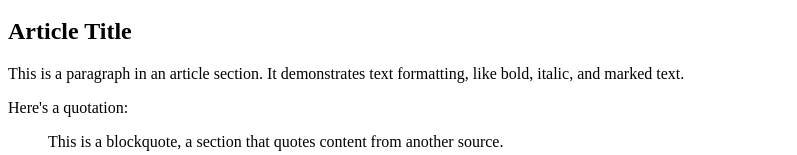
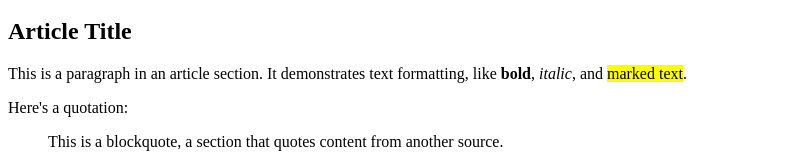
Before and after one commit to IvanCase/Lab2, a plain HTML site: page news.html in a window 1280 px wide. Shown: the part 136-291 px from the top of the page, without its empty margins (0-797 px from the left). Drawn offline with Linux system fonts and the light colour scheme.

Commit message:
Changed bold, italic, marked text.

```diff
--- a/news.html
+++ b/news.html
@@ -31,12 +31,7 @@ Description : A simple HTML file.
         <article>
             <h2>Article Title</h2>
 
-			<p>This is a paragraph in an article section. It demonstrates text formatting, like bold, italic, and marked text.</p>
-			<!-- To emphasize specific words in the paragraph, apply appropriate HTML tags:
-			<strong> or <b> for bold text,
-			<em> or <i> for italic text, and
-			<mark> for highlighted text.
-			Ensure each formatting style is correctly demonstrated on the respective words. -->
+			<p>This is a paragraph in an article section. It demonstrates text formatting, like <b>bold</b>, <i>italic</i>, and <mark>marked text</mark>.</p>
 
             <p>Here's a quotation:</p>
             <blockquote cite="http://example.com">
```
